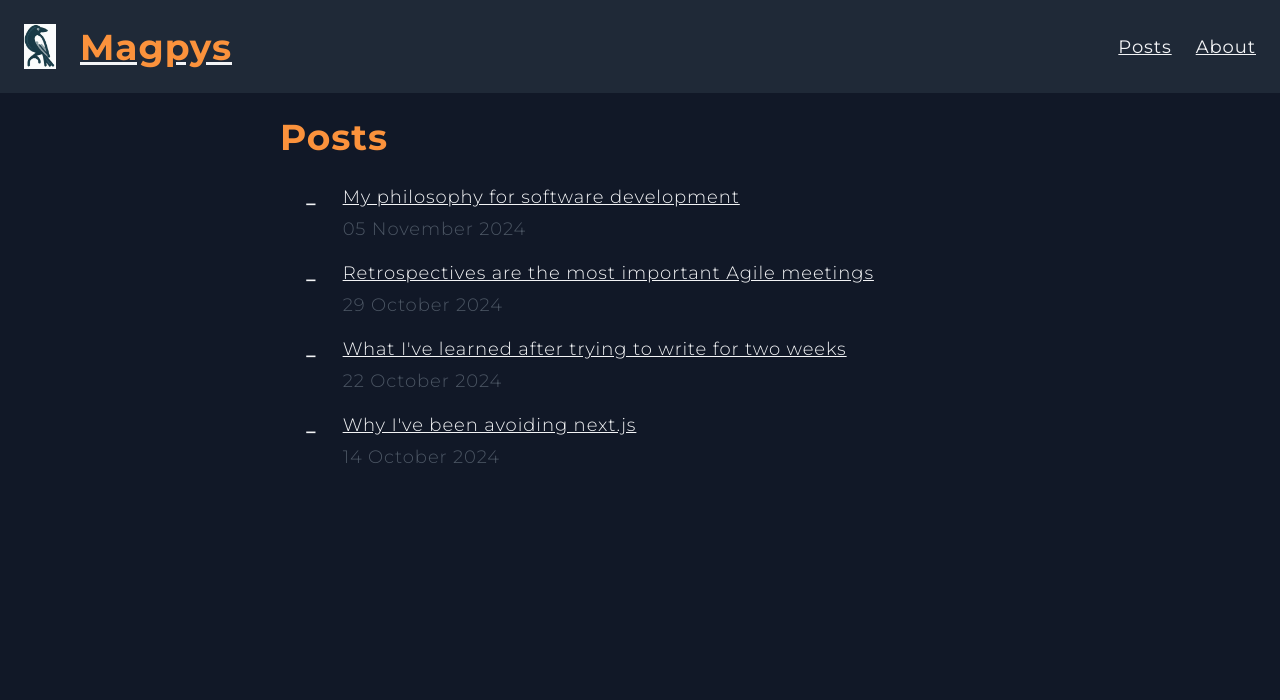
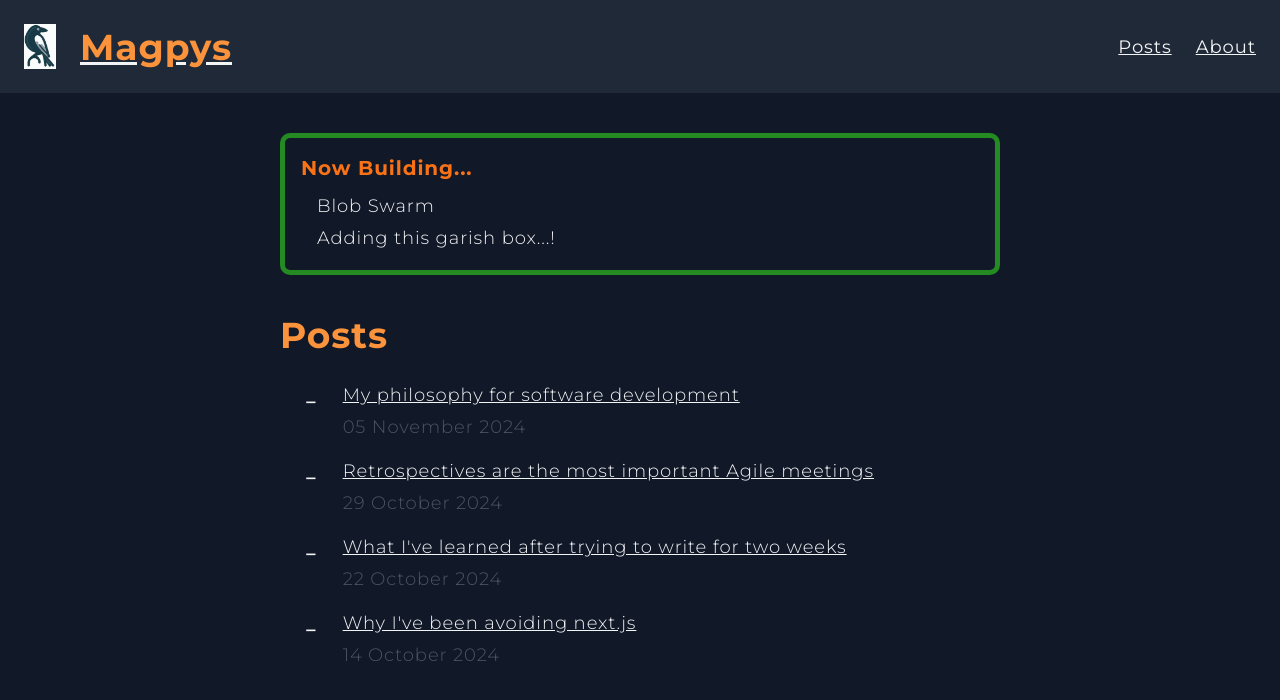
Before and after one commit to magpys/dan-blog, a Next.js app: page / in a window 1280 px wide. Shown: the top 700 px of the page. Built offline with nearby package versions, Linux system fonts and the light colour scheme.

Commit message:
add Garish now building box

```diff
--- a/app/about/page.tsx
+++ b/app/about/page.tsx
@@ -1,3 +1,5 @@
+import NowBuilding from "@/components/NowBuilding";
+
 export default function Page(): JSX.Element {
   return (
     <div className={`flex flex-col gap-6`}>
@@ -17,6 +19,7 @@ export default function Page(): JSX.Element {
         You can probably expect anything written in here to fall into one of
         these categories.
       </p>
+      <NowBuilding />
     </div>
   );
 }
--- a/app/globals.css
+++ b/app/globals.css
@@ -41,3 +41,18 @@ li {
 blockquote {
     @apply text-xl italic ml-10;
 }
+
+.animated-border {
+    border: 5px solid darkorange;
+    border-radius: 10px;
+    animation: changeBorderColor 5s infinite alternate;
+}
+
+@keyframes changeBorderColor {
+    0% {
+        border-color: darkorange;
+    }
+    100% {
+        border-color: forestgreen;
+    }
+}
--- a/app/page.tsx
+++ b/app/page.tsx
@@ -1,4 +1,5 @@
 import PostItem from "@/components/PostItem";
+import NowBuilding from "@/components/NowBuilding";
 
 type Post = {
   title: string;
@@ -9,22 +10,22 @@ type Post = {
 const posts: Post[] = [
   {
     title: "My philosophy for software development",
-    href: "/software-development-philosophy-one",
+    href: "/posts/software-development-philosophy-one",
     postDate: new Date("2024-11-05"),
   },
   {
     title: "Retrospectives are the most important Agile meetings",
-    href: "/retrospectives-are-most-important",
+    href: "/posts/retrospectives-are-most-important",
     postDate: new Date("2024-10-29"),
   },
   {
     title: "What I've learned after trying to write for two weeks",
-    href: "/two-weeks-writing",
+    href: "/posts/two-weeks-writing",
     postDate: new Date("2024-10-22"),
   },
   {
     title: `Why I've been avoiding next.js`,
-    href: "/next",
+    href: "/posts/next",
     postDate: new Date("2024-10-14"),
   },
 ];
@@ -32,6 +33,7 @@ const posts: Post[] = [
 export default function Home() {
   return (
     <div className={`flex flex-col gap-6`}>
+      <NowBuilding />
       <h1>Posts</h1>
       <ul className="list-none space-y-3">
         {posts.map((post) => (
--- /dev/null
+++ b/components/NowBuilding.tsx
@@ -0,0 +1,11 @@
+export default function NowBuilding() {
+  return (
+    <div className="flex flex-col p-4 my-4 animated-border">
+      <p className={"text-xl font-bold pb-2 text-orange-500"}>
+        Now Building...
+      </p>
+      <p className={`ml-4`}>Blob Swarm</p>
+      <p className={`ml-4`}>Adding this garish box...!</p>
+    </div>
+  );
+}
```
Also changed, not shown: app/posts/next/page.mdx (renamed from app/(posts)/next/page.mdx), app/posts/retrospectives-are-most-important/page.mdx (renamed from app/(posts)/retrospectives-are-most-important/page.mdx), app/posts/software-development-philosophy-one/page.mdx (renamed from app/(posts)/software-development-philosophy-one/page.mdx), app/posts/two-weeks-writing/page.mdx (renamed from app/(posts)/two-weeks-writing/page.mdx).
